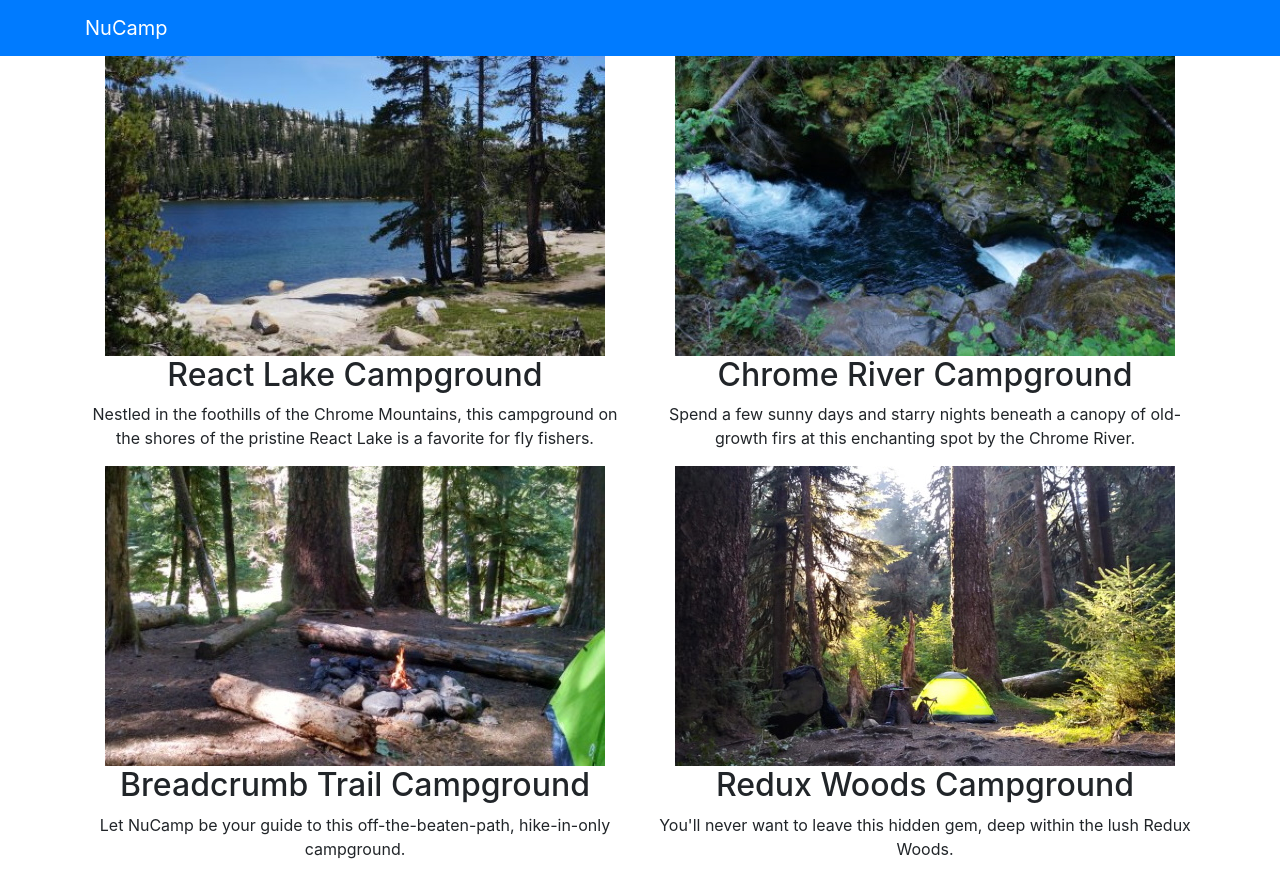
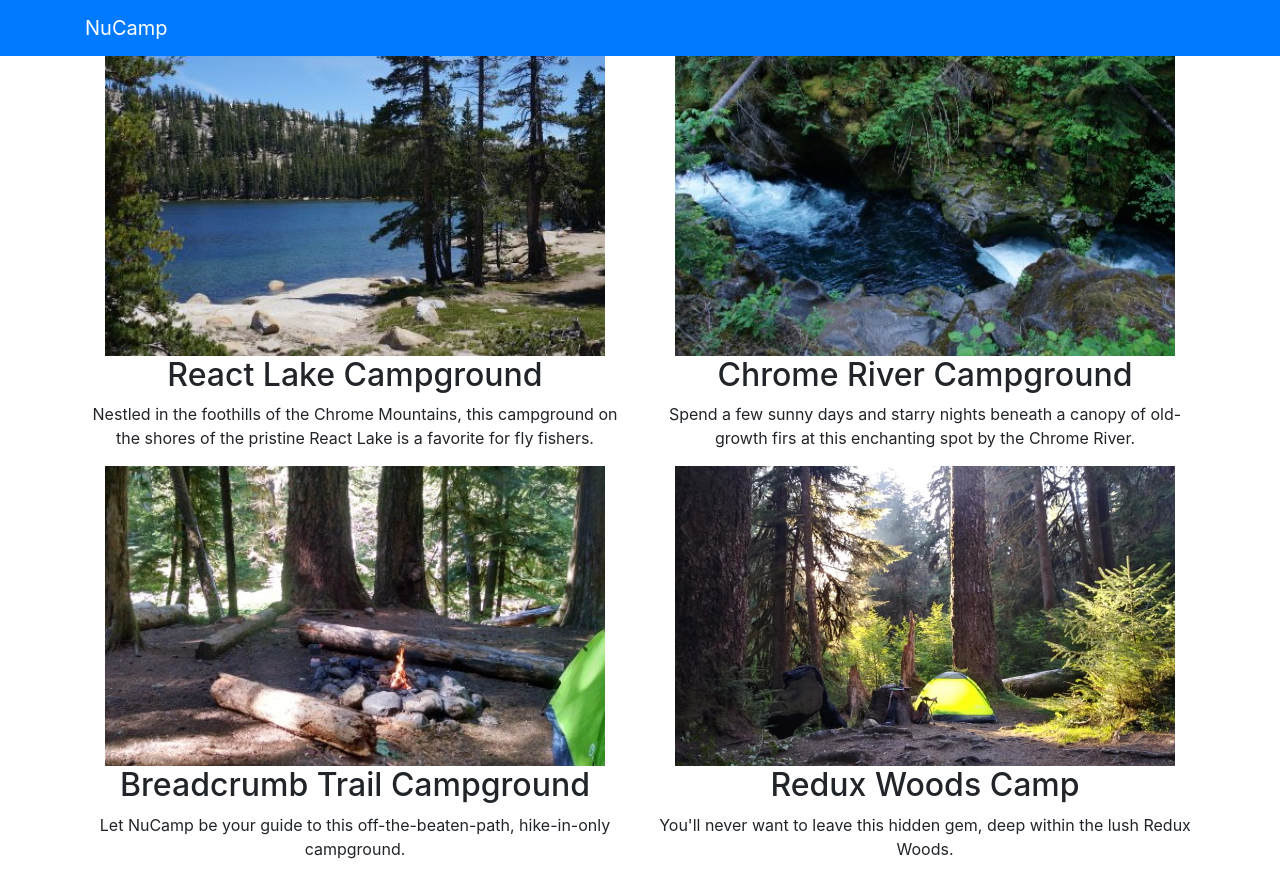
Before and after one commit to smarquina37/NucampReact, a React (Create React App) app: page / in a window 1280 px wide. Built offline with nearby package versions, Linux system fonts and the light colour scheme.

Commit message:
Components Part 1

```diff
--- a/src/components/DirectoryComponent.js
+++ b/src/components/DirectoryComponent.js
@@ -28,7 +28,7 @@ class Directory extends Component {
                         },
                         {
                             id: 3,
-                            name: 'Redux Woods Campground',
+                            name: 'Redux Woods Camp',
                             image: 'assets/images/redux-woods.jpg',
                             elevation: 42,
                             description: "You'll never want to leave this hidden gem, deep within the lush Redux Woods."
```
